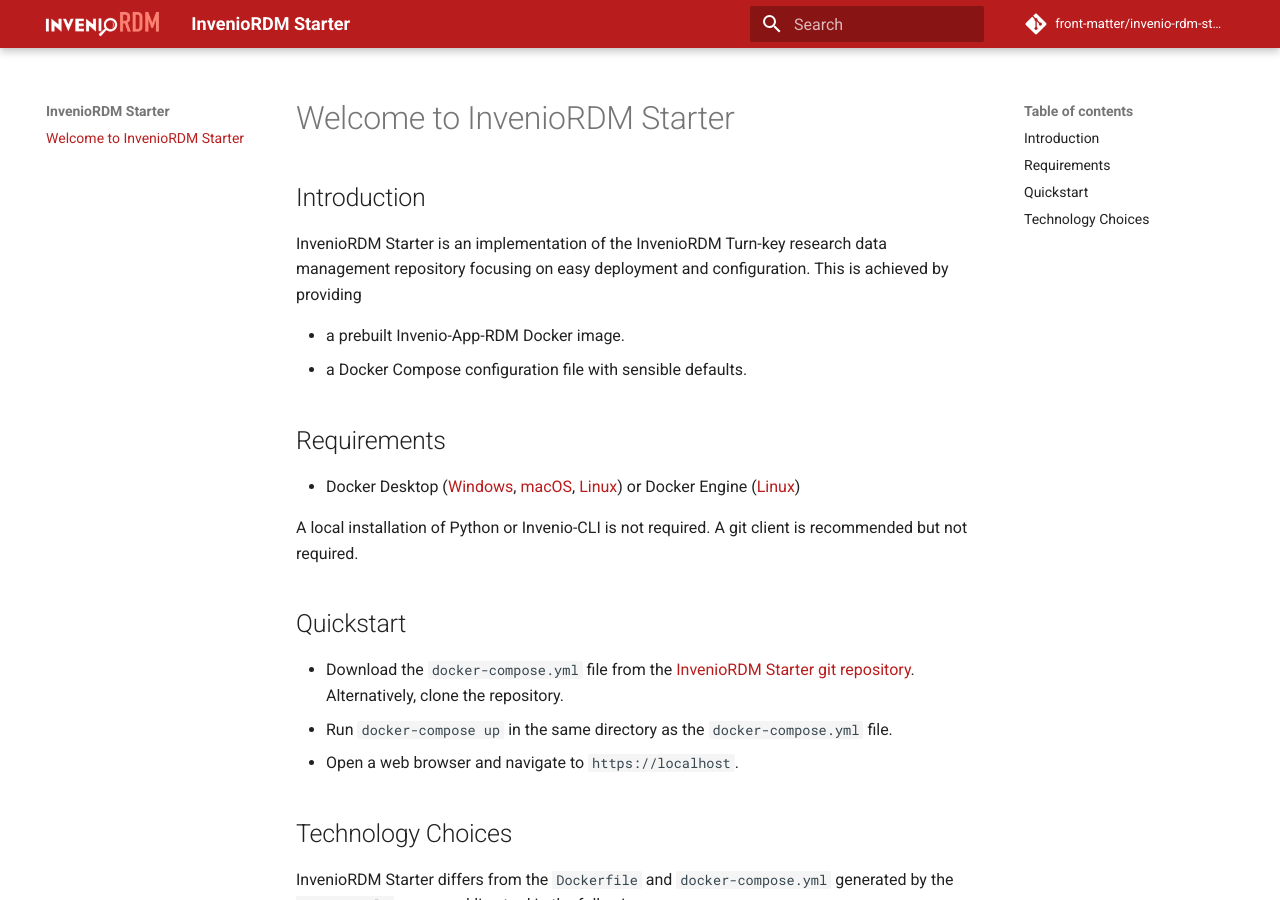
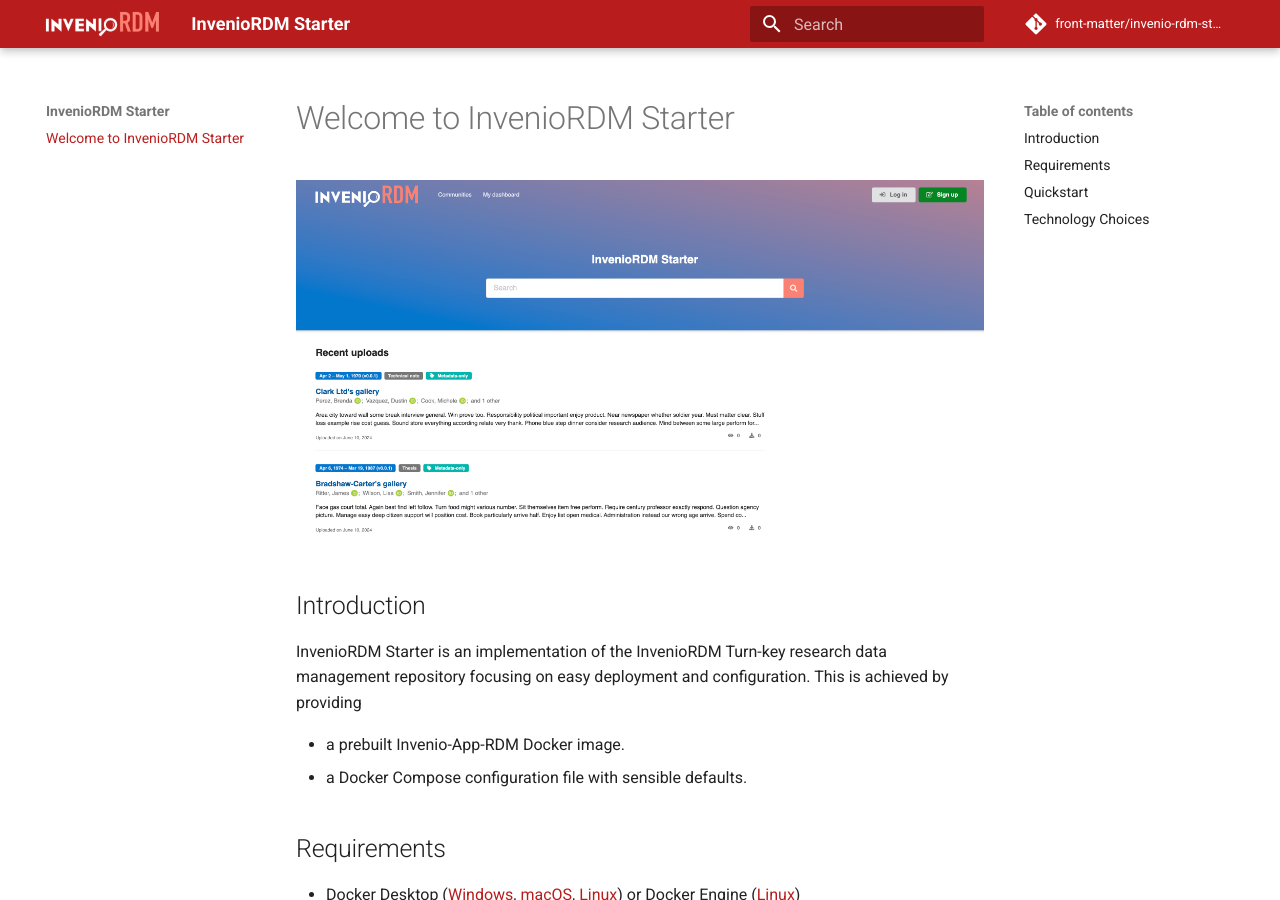
Before and after one commit to front-matter/invenio-rdm-starter, an MkDocs documentation site: the page built from docs/index.md, in a window 1280 px wide and 900 px high. Built offline with MkDocs 1.6.1 and Material for MkDocs 9.7.7, drawn with Linux system fonts in a browser that asks for light colours; comment, search, counter and statistics services are not loaded.

Commit message:
added feature image to documentation

```diff
--- a/docs/index.md
+++ b/docs/index.md
@@ -1,4 +1,6 @@
 # Welcome to InvenioRDM Starter
+
+![Screenshot](assets/screenshot.png)
 
 ## Introduction
 
```
Also changed, not shown: docs/assets/screenshot.png (added), 4 other files.
